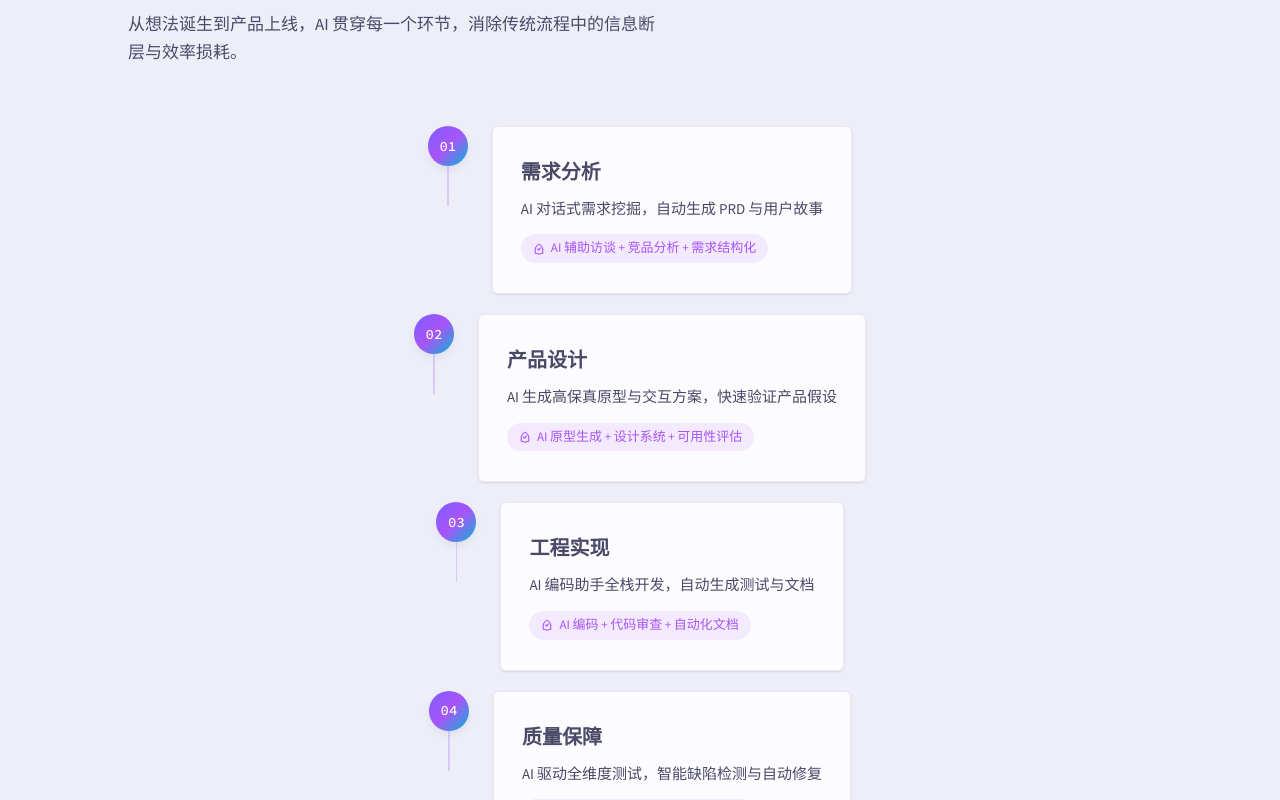
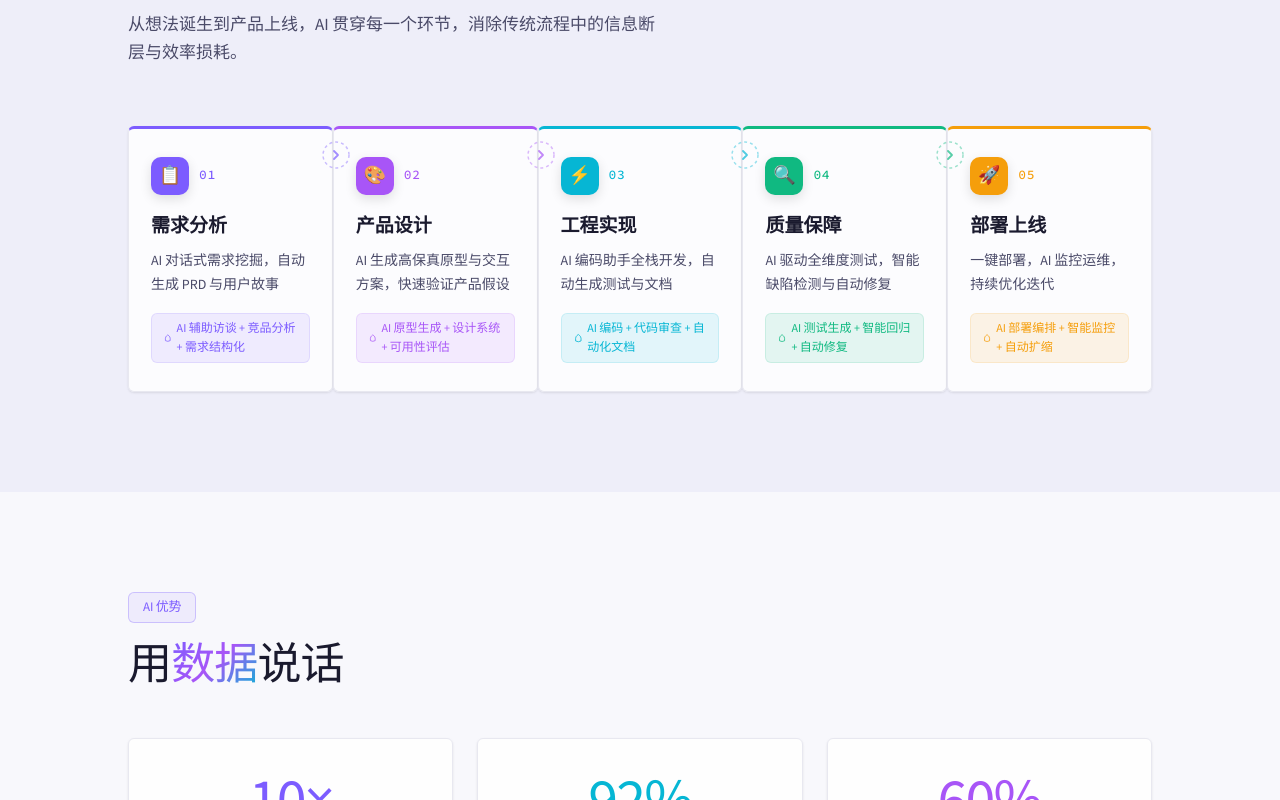
Before and after one commit to zzyet/zaoyi-website, a React (Vite) app: page / in a window 1280 px wide. Shown: the part 1000-1800 px from the top of the page. Built offline with nearby package versions, Linux system fonts and the light colour scheme.

Commit message:
refactor: redesign Pipeline section as horizontal cards with individual color accents

```diff
--- a/src/App.jsx
+++ b/src/App.jsx
@@ -671,11 +671,11 @@ function Hero() {
 
 // ─── Pipeline ────────────────────────────────────────────────────────────────
 const pipelineSteps = [
-  { step: '01', title: '需求分析', desc: 'AI 对话式需求挖掘，自动生成 PRD 与用户故事', ai: 'AI 辅助访谈 + 竞品分析 + 需求结构化' },
-  { step: '02', title: '产品设计', desc: 'AI 生成高保真原型与交互方案，快速验证产品假设', ai: 'AI 原型生成 + 设计系统 + 可用性评估' },
-  { step: '03', title: '工程实现', desc: 'AI 编码助手全栈开发，自动生成测试与文档', ai: 'AI 编码 + 代码审查 + 自动化文档' },
-  { step: '04', title: '质量保障', desc: 'AI 驱动全维度测试，智能缺陷检测与自动修复', ai: 'AI 测试生成 + 智能回归 + 自动修复' },
-  { step: '05', title: '部署上线', desc: '一键部署，AI 监控运维，持续优化迭代', ai: 'AI 部署编排 + 智能监控 + 自动扩缩' },
+  { step: '01', title: '需求分析', desc: 'AI 对话式需求挖掘，自动生成 PRD 与用户故事', ai: 'AI 辅助访谈 + 竞品分析 + 需求结构化', color: '#7c5cff', accent: 'rgba(124,92,255,0.10)', icon: '📋' },
+  { step: '02', title: '产品设计', desc: 'AI 生成高保真原型与交互方案，快速验证产品假设', ai: 'AI 原型生成 + 设计系统 + 可用性评估', color: '#a855f7', accent: 'rgba(168,85,247,0.10)', icon: '🎨' },
+  { step: '03', title: '工程实现', desc: 'AI 编码助手全栈开发，自动生成测试与文档', ai: 'AI 编码 + 代码审查 + 自动化文档', color: '#06b6d4', accent: 'rgba(6,182,212,0.10)', icon: '⚡' },
+  { step: '04', title: '质量保障', desc: 'AI 驱动全维度测试，智能缺陷检测与自动修复', ai: 'AI 测试生成 + 智能回归 + 自动修复', color: '#10b981', accent: 'rgba(16,185,129,0.10)', icon: '🔍' },
+  { step: '05', title: '部署上线', desc: '一键部署，AI 监控运维，持续优化迭代', ai: 'AI 部署编排 + 智能监控 + 自动扩缩', color: '#f59e0b', accent: 'rgba(245,158,11,0.10)', icon: '🚀' },
 ]
 
 function Pipeline() {
@@ -692,40 +692,66 @@ function Pipeline() {
           </p>
         </ScrollReveal>
 
-        <div style={{ marginTop: 60, display: 'flex', flexDirection: 'column', alignItems: 'center', gap: 0 }}>
+        {/* Horizontal pipeline cards */}
+        <div className="pipeline-grid" style={{ marginTop: 60 }}>
           {pipelineSteps.map((item, i) => (
-            <ScrollReveal key={item.step} delay={i * 0.1}>
-              <div style={{ display: 'flex', gap: 24, alignItems: 'flex-start' }}>
-                {/* Left: step number + connector */}
-                <div style={{ display: 'flex', flexDirection: 'column', alignItems: 'center' }}>
-                  <div className="step-number">{item.step}</div>
-                  {i < pipelineSteps.length - 1 && <div className="pipeline-connector" />}
+            <ScrollReveal key={item.step} delay={i * 0.12}>
+              <motion.div
+                className="pipeline-card"
+                whileHover={{ y: -6, boxShadow: `0 12px 40px -12px ${item.color}40` }}
+                transition={{ duration: 0.3 }}
+                style={{
+                  '--pc-accent': item.color,
+                  '--pc-accent-bg': item.accent,
+                  borderTop: `3px solid ${item.color}`,
+                }}
+              >
+                {/* Step indicator + icon */}
+                <div className="pipeline-step-header">
+                  <div className="pipeline-step-badge" style={{ background: item.color }}>
+                    {item.icon}
+                  </div>
+                  <span className="pipeline-step-num">{item.step}</span>
                 </div>
 
-                {/* Right: card */}
-                <div className="card" style={{ flex: 1, maxWidth: 600, marginBottom: i < pipelineSteps.length - 1 ? 20 : 0 }}>
-                  <h3 style={{ fontSize: 20, fontWeight: 700, marginBottom: 8 }}>{item.title}</h3>
-                  <p style={{ color: 'var(--text-body)', fontSize: 15, marginBottom: 12, lineHeight: 1.7 }}>
+                {/* Connector arrow (between cards) */}
+                {i < pipelineSteps.length - 1 && (
+                  <div className="pipeline-arrow">
+                    <svg width="28" height="28" viewBox="0 0 28 28" fill="none">
+                      <circle cx="14" cy="14" r="13" stroke={item.color} strokeWidth="1.5" strokeDasharray="3 3" opacity="0.4"/>
+                      <path d="M12 10L16 14L12 18" stroke={item.color} strokeWidth="1.8" strokeLinecap="round" strokeLinejoin="round" opacity="0.7"/>
+                    </svg>
+                  </div>
+                )}
+
+                {/* Content */}
+                <h3 style={{ fontSize: 19, fontWeight: 700, marginBottom: 8, color: 'var(--text-heading)' }}>
+                  {item.title}
+                </h3>
+                <p style={{ color: 'var(--text-body)', fontSize: 14, lineHeight: 1.7, marginBottom: 16, flex: 1 }}>
                   {item.desc}
                 </p>
+
+                {/* AI capability tag */}
                 <span style={{
                   display: 'inline-flex',
                   alignItems: 'center',
-                    gap: 6,
-                    fontSize: 13,
-                    color: 'var(--violet)',
-                    background: 'rgba(168,85,247,0.10)',
-                    padding: '4px 12px',
-                    borderRadius: 100
+                  gap: 5,
+                  fontSize: 12,
+                  fontWeight: 500,
+                  color: item.color,
+                  background: item.accent,
+                  padding: '5px 12px',
+                  borderRadius: 6,
+                  border: `1px solid ${item.color}20`,
+                  alignSelf: 'flex-start',
                 }}>
-                    <svg width="12" height="12" viewBox="0 0 16 16" fill="none">
-                      <path d="M8 1.5C8 1.5 3 4.5 3 8.5V13.5L8 15L13 13.5V8.5C13 4.5 8 1.5 8 1.5Z" stroke="currentColor" strokeWidth="1.5" fill="none"/>
-                      <path d="M6 8L7.5 9.5L10 6.5" stroke="currentColor" strokeWidth="1.5" strokeLinecap="round" strokeLinejoin="round" fill="none"/>
+                  <svg width="12" height="12" viewBox="0 0 16 16" fill="none" stroke={item.color} strokeWidth="1.5">
+                    <path d="M8 1.5C8 1.5 3 4.5 3 8.5V13.5L8 15L13 13.5V8.5C13 4.5 8 1.5 8 1.5Z"/>
                   </svg>
                   {item.ai}
                 </span>
-                </div>
-              </div>
+              </motion.div>
             </ScrollReveal>
           ))}
         </div>
--- a/src/index.css
+++ b/src/index.css
@@ -345,26 +345,83 @@ body {
 }
 
 /* ── Pipeline ── */
-.step-number {
-  width: 40px; height: 40px;
-  border-radius: 50%;
+.pipeline-grid {
+  display: grid;
+  grid-template-columns: repeat(5, 1fr);
+  gap: 0;
+  align-items: start;
+}
+
+@media (max-width: 1024px) {
+  .pipeline-grid {
+    grid-template-columns: repeat(3, 1fr);
+    gap: 20px 0;
+  }
+}
+
+@media (max-width: 768px) {
+  .pipeline-grid {
+    grid-template-columns: 1fr;
+    gap: 16px;
+  }
+}
+
+.pipeline-card {
+  background: var(--bg-card);
+  border: 1px solid var(--border);
+  border-radius: var(--radius);
+  padding: 28px 22px;
+  position: relative;
+  display: flex;
+  flex-direction: column;
+  height: 100%;
+  transition: all var(--transition);
+  box-shadow: var(--shadow-sm);
+}
+.pipeline-card:hover {
+  border-color: var(--pc-accent);
+  box-shadow: var(--shadow-card-hover);
+}
+
+.pipeline-step-header {
+  display: flex;
+  align-items: center;
+  gap: 10px;
+  margin-bottom: 16px;
+}
+
+.pipeline-step-badge {
+  width: 38px; height: 38px;
+  border-radius: 10px;
   display: flex;
   align-items: center;
   justify-content: center;
-  font-family: var(--font-mono);
-  font-weight: 500;
-  font-size: 14px;
+  font-size: 18px;
   color: #fff;
-  background: var(--gradient);
   flex-shrink: 0;
-  box-shadow: rgba(50,50,93,0.15) 0px 4px 12px -4px;
+  box-shadow: 0 4px 12px rgba(0,0,0,0.12);
 }
 
-.pipeline-connector {
-  width: 1.5px;
-  background: linear-gradient(180deg, var(--accent), var(--violet));
-  min-height: 40px;
-  opacity: 0.25;
+.pipeline-step-num {
+  font-family: var(--font-mono);
+  font-size: 13px;
+  font-weight: 500;
+  color: var(--pc-accent, var(--accent));
+  letter-spacing: 0.05em;
+}
+
+.pipeline-arrow {
+  position: absolute;
+  top: 12px;
+  right: -18px;
+  z-index: 2;
+  display: flex;
+  align-items: center;
+  justify-content: center;
+}
+
+@media (max-width: 1024px) {
+  .pipeline-arrow { display: none; }
 }
 
 /* ── Stat numbers ── */
```
Lines whose indentation alone changed are shown as unchanged.
